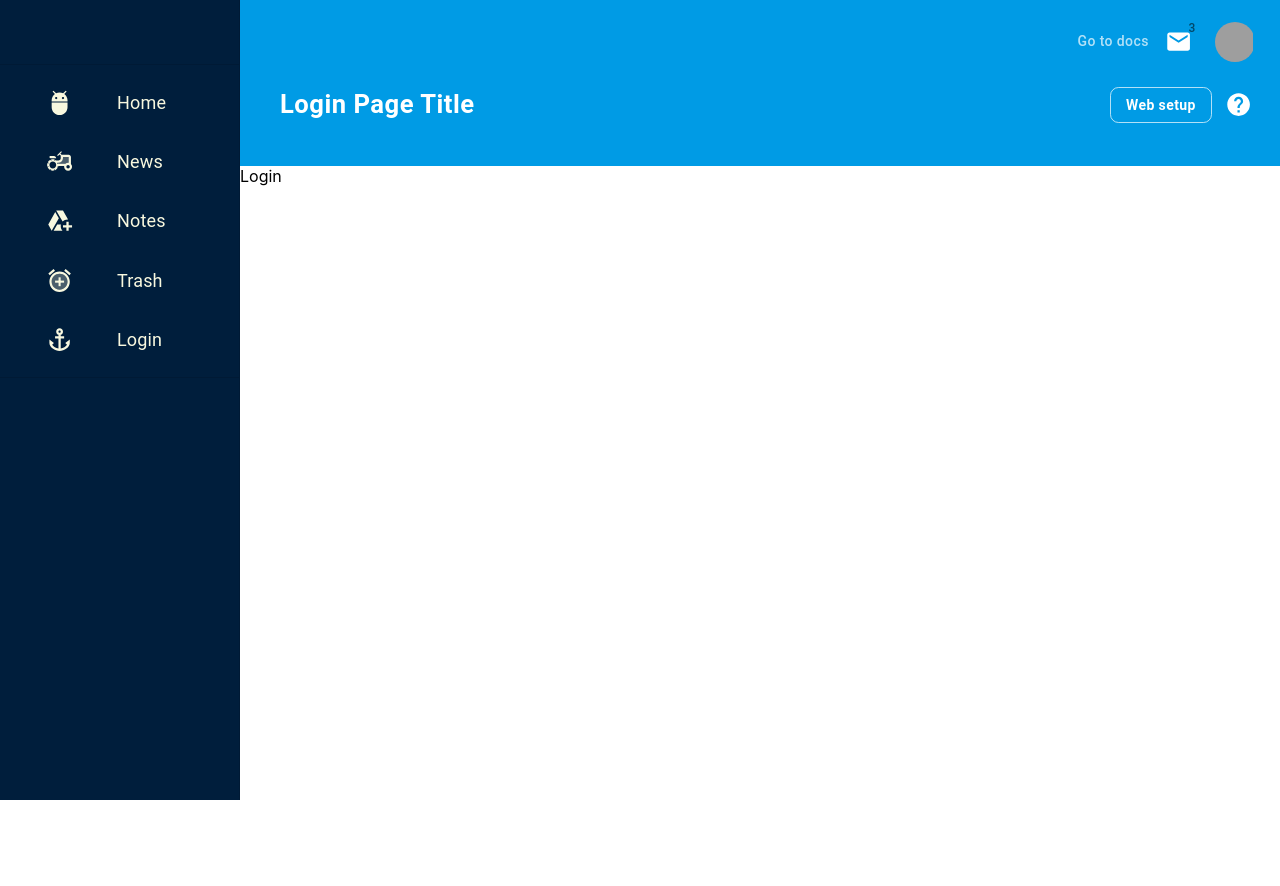
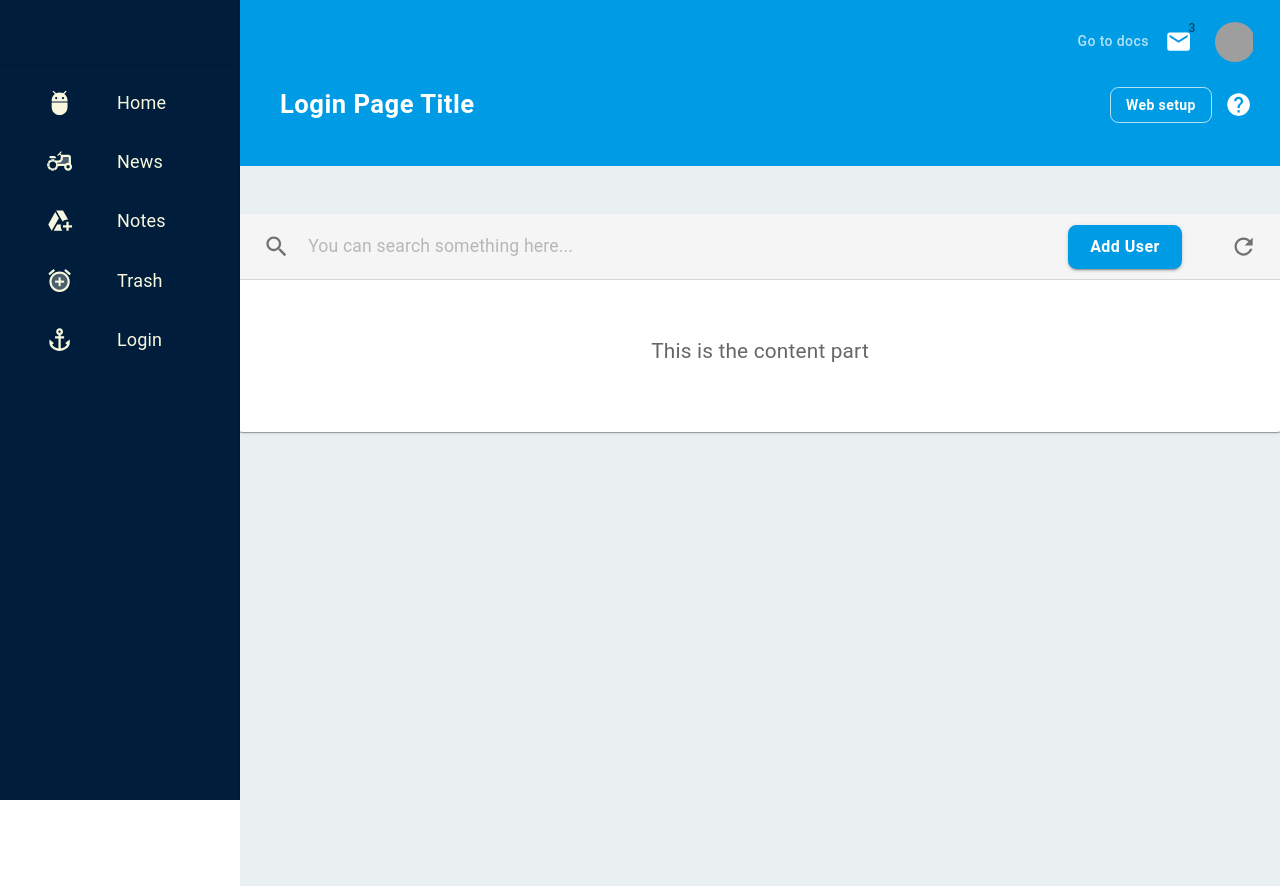
Before and after one commit to Codenotlate/MUIv5, a React (Create React App) app in the folder muiv5/: page /pathLogin in a window 1280 px wide. Before the commit the page ends 800 px from the top, so only its background shows below. Built offline with nearby package versions, Linux system fonts and the light colour scheme; grey boxes are pictures that could not be loaded.

Commit message:
Lesson5 done. Added searchbar and basicCard on login page

```diff
--- /dev/null
+++ b/muiv5/src/components/common/BasicCard/BasicCard.js
@@ -0,0 +1,25 @@
+import React from 'react'
+import Card from '@mui/material/Card';
+import CardContent from '@mui/material/CardContent';
+
+const BasicCard=({ header, content }) => {
+    const basicCardStyles={
+        width: '1050px',
+        position: 'absolute',
+        left: '50%',
+        transform: 'translateX(-50%)',
+        borderRadius: '8px',
+    }
+
+    return (
+        <Card sx={basicCardStyles}>
+            {header}
+            <CardContent>
+                {content}
+
+            </CardContent>
+        </Card>
+    )
+}
+
+export default BasicCard
--- a/muiv5/src/components/common/BasicMenu/BasicMenu.js
+++ b/muiv5/src/components/common/BasicMenu/BasicMenu.js
@@ -16,8 +16,8 @@
                     'aria-labelledby': 'basic-button',
                 }}
             >
-                {menuItems.map((item) => (
-                    <MenuItem onClick={handleClose}>{item.label}</MenuItem>
+                {menuItems.map((item, idx) => (
+                    <MenuItem key={idx} onClick={handleClose}>{item.label}</MenuItem>
                 ))}
             </Menu>
         </div>
--- a/muiv5/src/components/common/CommonButton/CommonButton.js
+++ b/muiv5/src/components/common/CommonButton/CommonButton.js
@@ -1,7 +1,7 @@
 import React from 'react';
 import Button from '@mui/material/Button';
 
-const CommonButton=({ children, color, disabled, size, sx, variant }) => {
+const CommonButton=({ children, color, disabled, size, sx, variant, onClick }) => {
     return (
         <Button
             color={color}
@@ -9,6 +9,7 @@
             size={size}
             sx={sx}
             variant={variant}
+            onClick={onClick}
         >
             {children}
         </Button>
--- /dev/null
+++ b/muiv5/src/components/common/GridWrapper/GridWrapper.js
@@ -0,0 +1,14 @@
+import React from 'react'
+import Grid from '@mui/material/Grid';
+
+import { GridWrapperStyles } from './styles';
+
+const GridWrapper=({ children }) => {
+    return (
+        <Grid item xs={12} sx={GridWrapperStyles}>
+            {children}
+        </Grid>
+    )
+}
+
+export default GridWrapper
--- /dev/null
+++ b/muiv5/src/components/common/GridWrapper/styles.js
@@ -0,0 +1,8 @@
+export const GridWrapperStyles={
+    position: 'relative',
+    padding: '48px 32px',
+    height: '90vh',
+    // minHeight: 'calc(100vh-166px)',
+    // marginLeft: '320px',
+    backgroundColor: '#eaeff1',
+}
--- /dev/null
+++ b/muiv5/src/components/common/SearchBar/SearchBar.js
@@ -0,0 +1,25 @@
+import React from 'react'
+import SearchIcon from '@mui/icons-material/Search';
+import Input from '@mui/material/Input';
+import Box from '@mui/material/Box';
+import IconButton from '@mui/material/IconButton';
+
+
+const SearchBar=({ placeholder, onChange, searchBarWidth }) => {
+    return (
+        <Box sx={{ display: 'flex', alignItems: 'center' }}>
+            <IconButton>
+                <SearchIcon sx={{ marginRight: '10px' }} />
+            </IconButton>
+            <Input
+                placeholder={placeholder}
+                onChange={onChange}
+                sx={{ width: searchBarWidth, color: 'rgba(0, 0, 0, 0.6)', fontSize: '1.1rem' }}
+                disableUnderline
+            />
+        </Box>
+
+    )
+}
+
+export default SearchBar
--- a/muiv5/src/pages/Login/Login.js
+++ b/muiv5/src/pages/Login/Login.js
@@ -1,11 +1,81 @@
 import React from 'react'
+import BasicCard from '../../components/common/BasicCard/BasicCard'
+import SearchBar from '../../components/common/SearchBar/SearchBar'
+import Box from '@mui/material/Box';
+import RefreshIcon from '@mui/icons-material/Refresh';
+import Typography from '@mui/material/Typography';
+import IconButton from '@mui/material/IconButton';
+
+
+import CommonButton from '../../components/common/CommonButton/CommonButton';
+import GridWrapper from '../../components/common/GridWrapper/GridWrapper';
 
 
 const Login=() => {
+    const cardHeaderStyles={
+        wrapper: {
+            display: 'flex',
+            alignItems: 'center',
+            justifyContent: 'space-between',
+            padding: '0px 20px',
+            height: '65px',
+            backgroundColor: '#f5f5f5',
+            borderBottom: '1px solid rgba(0, 0, 0, 0.12)'
+        },
+        addUserButton: {
+            fontSize: '1rem'
+        }
+    }
+
+    const getHeader=() => {
+        const handleSearch=(event) => {
+            console.log(event.target.value);
+        }
+
+        const addUser=() => {
+            console.log('Add User Clicked!');
+        }
+
+        return (
+            <Box sx={cardHeaderStyles.wrapper}>
+                <SearchBar
+                    placeholder='You can search something here...'
+                    onChange={handleSearch}
+                    searchBarWidth='720px'
+                />
+                <CommonButton
+                    variant='contained'
+                    onClick={addUser}
+                    size="large"
+                    sx={cardHeaderStyles.addUserButton}
+                >
+                    Add User
+                </CommonButton>
+                <IconButton>
+                    <RefreshIcon />
+                </IconButton>
+            </Box>
+        )
+    }
+
+    const getContent=() => {
+        return (
+            <Box>
+                <Typography
+                    align='center'
+                    sx={{ fontSize: '1.3rem', margin: '40px 16px', color: 'rgba(0,0,0,0.6)' }}
+                >
+                    This is the content part
+                </Typography>
+
+            </Box>
+        )
+    }
+
     return (
-
-        <div>Login</div>
-
+        <GridWrapper>
+            <BasicCard header={getHeader()} content={getContent()} />
+        </GridWrapper>
     )
 }
 
```
